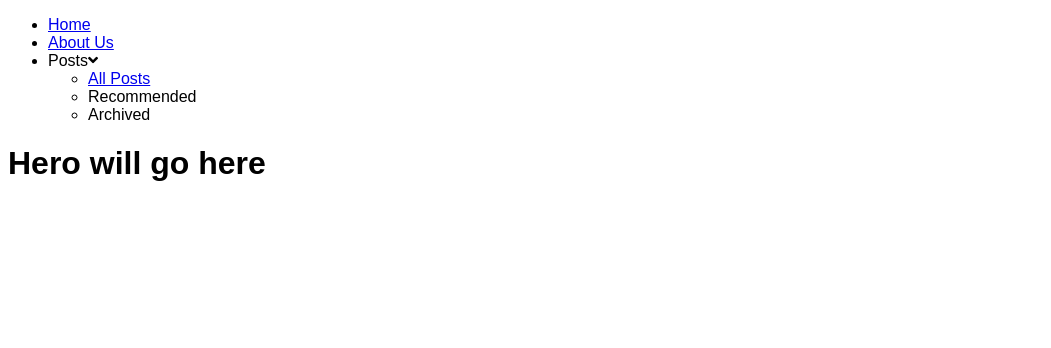
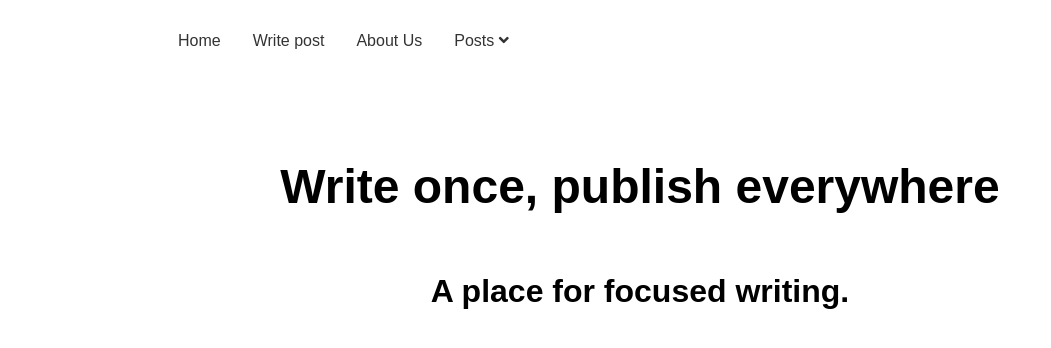
Before and after one commit to xeusteerapat/blog-app, a React (Create React App) app in the folder client/: page / in a window 1280 px wide. Shown: the top 348 px of the page, without its empty margins (0-1051 px from the left). Built offline with nearby package versions, Linux system fonts and the light colour scheme.

Commit message:
setup navbar

```diff
--- a/client/src/components/pages/Header.tsx
+++ b/client/src/components/pages/Header.tsx
@@ -10,11 +10,13 @@ const Header = () => {
           <Link to='/'>Home</Link>
         </li>
         <li>
+          <Link to='/create'>Write post</Link>
+        </li>
+        <li>
           <Link to='/about'>About Us</Link>
         </li>
         <li>
-          {' '}
-          Posts<i className='fas fa-angle-down'></i>
+          Posts <i className='fas fa-angle-down'></i>
           <ul>
             <li>
               <Link to='/posts'>All Posts</Link>
--- a/client/src/components/pages/Landing.tsx
+++ b/client/src/components/pages/Landing.tsx
@@ -1,10 +1,12 @@
 import React from 'react';
+import { Showcase } from '../styles/styles';
 
 const Landing = () => {
   return (
-    <div>
-      <h1>Hero will go here</h1>
-    </div>
+    <Showcase>
+      <h1>Write once, publish everywhere</h1>
+      <h2>A place for focused writing.</h2>
+    </Showcase>
   );
 };
 
--- a/client/src/components/styles/styles.ts
+++ b/client/src/components/styles/styles.ts
@@ -1,24 +1,82 @@
 import styled from 'styled-components';
 
 export const PageContainer = styled.div`
-  html {
-    font-family: Arial, Helvetica, sans-serif;
+  font-family: Arial, Helvetica, sans-serif;
+  max-width: 1100px;
+  margin: auto;
+  padding: 0 2rem;
+  box-sizing: border-box;
+`;
+
+export const Navbar = styled.nav`
+  ul {
+    list-style: none;
   }
 
-  .container {
-    max-width: 1100px;
-    margin: auto;
-    padding: 0 2rem;
+  ul li {
+    color: #333;
+    display: inline-block;
+    padding: 1rem;
+    position: relative;
+  }
+
+  ul li a {
+    color: #333;
+    text-decoration: none;
+  }
+
+  /* Hide nested ul by default */
+  ul li ul {
+    display: none;
+  }
+
+  ul li:hover {
+    cursor: pointer;
+    background: coral;
+    color: #fff;
+  }
+
+  ul li:hover a {
+    color: #fff;
+  }
+
+  /* Display dropdown menu */
+  ul li:hover ul {
+    display: block;
+    position: absolute;
+    left: -40px;
+    width: 200px;
+    margin-top: 1rem;
+  }
+
+  ul li:hover ul li {
+    display: block;
+    background: #e7e7e7;
+  }
+
+  ul li:hover ul li a {
+    color: #333;
+  }
+  ul li:hover ul li::hover {
+    background: #e0e0e0;
+    color: inherit;
   }
 `;
 
-export const Navbar = styled.nav`
-  nav ul {
-    list-style: none;
+export const Showcase = styled.div`
+  display: flex;
+  flex-direction: column;
+  height: 300px;
+  align-items: center;
+  justify-content: center;
+  text-align: center;
+  padding: 0 2rem;
+
+  h1 {
+    font-size: 3rem;
   }
 
-  nav ul li {
-    color: #333;
-    display: inline-block;
+  h2 {
+    font-size: 2rem;
   }
 `;
--- a/client/src/index.tsx
+++ b/client/src/index.tsx
@@ -4,7 +4,6 @@ import { BrowserRouter } from 'react-router-dom';
 import ApolloClient from 'apollo-boost';
 import { ApolloProvider } from '@apollo/react-hooks';
 import App from './components/App';
-import './index.css';
 
 const client = new ApolloClient({
   uri: 'http://localhost:5500',
```
